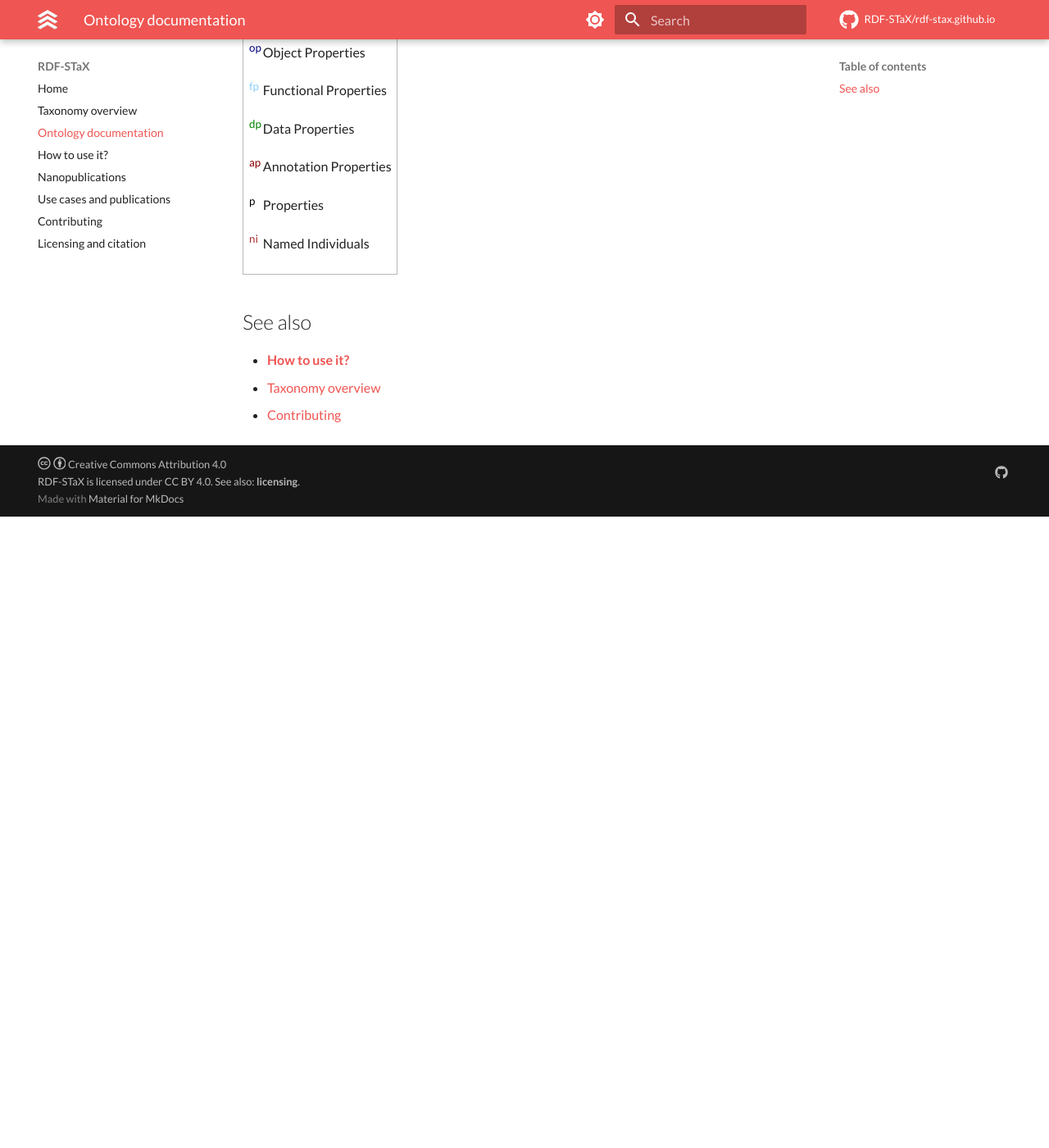
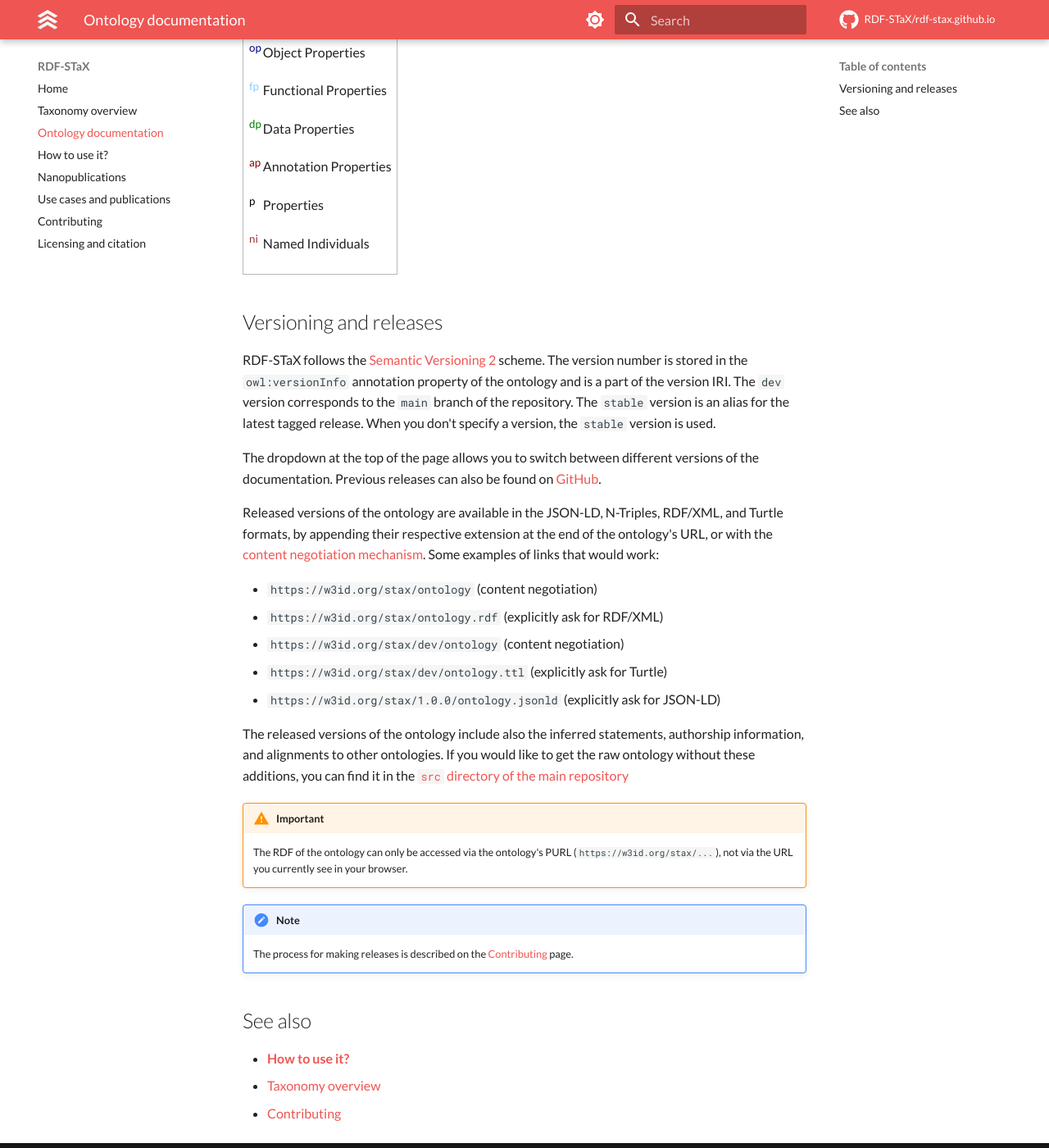
Before and after one commit to RDF-STaX/rdf-stax.github.io, an MkDocs documentation site: the page built from docs/ontology.md, in a window 1280 px wide and 1400 px high, scrolled down 15492 px. Shown: the whole window at 82% size. Built offline with MkDocs 1.6.1 and Material for MkDocs 9.7.7, drawn with Linux system fonts in a browser that asks for light colours; comment, search, counter and statistics services are not loaded; the version menu is left out; before the commit the page ends 16122 px from its top, so only the background shows below that.

Commit message:
Add docs on versioning

```diff
--- a/docs/ontology.md
+++ b/docs/ontology.md
@@ -6,6 +6,30 @@
 
 --8<-- "docs/includes/docs.html"
 
+## Versioning and releases
+
+RDF-STaX follows the [Semantic Versioning 2](https://semver.org/) scheme. The version number is stored in the `owl:versionInfo` annotation property of the ontology and is a part of the version IRI. The `dev` version corresponds to the `main` branch of the repository. The `stable` version is an alias for the latest tagged release. When you don't specify a version, the `stable` version is used.
+
+The dropdown at the top of the page allows you to switch between different versions of the documentation. Previous releases can also be found on [GitHub](https://github.com/RDF-STaX/rdf-stax.github.io/releases).
+
+Released versions of the ontology are available in the JSON-LD, N-Triples, RDF/XML, and Turtle formats, by appending their respective extension at the end of the ontology's URL, or with the [content negotiation mechanism](https://developer.mozilla.org/en-US/docs/Web/HTTP/Content_negotiation). Some examples of links that would work:
+
+- `https://w3id.org/stax/ontology` (content negotiation)
+- `https://w3id.org/stax/ontology.rdf` (explicitly ask for RDF/XML)
+- `https://w3id.org/stax/dev/ontology` (content negotiation)
+- `https://w3id.org/stax/dev/ontology.ttl` (explicitly ask for Turtle)
+- `https://w3id.org/stax/1.0.0/ontology.jsonld` (explicitly ask for JSON-LD)
+
+The released versions of the ontology include also the inferred statements, authorship information, and alignments to other ontologies. If you would like to get the raw ontology without these additions, you can find it in the [`src` directory of the main repository](https://github.com/RDF-STaX/rdf-stax.github.io/tree/main/src/stax.ttl)
+
+!!! warning "Important"
+
+    The RDF of the ontology can only be accessed via the ontology's PURL (`https://w3id.org/stax/...`), not via the URL you currently see in your browser.
+
+!!! note
+
+    The process for making releases is described on the [Contributing](contributing.md#releases) page.
+
 ## See also
 
 - **[How to use it?](use-it.md)**
```
